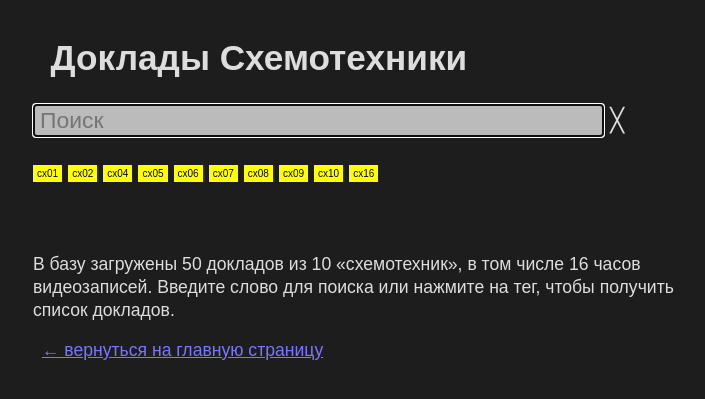
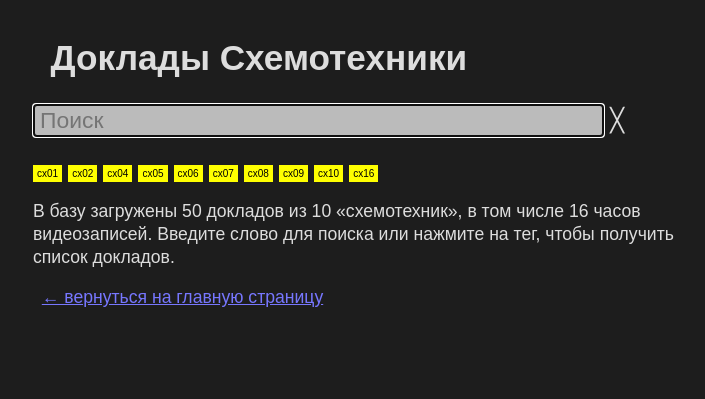
Before and after one commit to Zverik/schemotechnika, a Jekyll site: the page talks/index.html, which Jekyll copies as it is, in a window 1280 px wide. Shown: the top 399 px of the page, without its empty margins (257-962 px from the left). Built offline with Jekyll 4.4.1, drawn with Linux system fonts in a browser that asks for light colours; nearby versions of some CDN libraries.

Commit message:
Fix if clause

```diff
--- a/schemo.css
+++ b/schemo.css
@@ -62,6 +62,10 @@ li p {
   margin: 2em 0;
 }
 
+.tags {
+  margin: 1em 0;
+}
+
 .tag {
   display: inline-block;
   padding: 2px 4px;
--- a/talks/index.html
+++ b/talks/index.html
@@ -20,7 +20,7 @@
       <div class="tags">
         <span v-for="tag in allTags" class="tag" @click="clickTag">{{ tag }}</span>
       </div>
-      <table v-if="results" cellpadding="1" cellspacing="0" id="search-results">
+      <table v-if="results.length" cellpadding="1" cellspacing="0" id="search-results">
         <template v-for="talk in results">
           <tr @click="toggleOpen(talk.key)" class="result">
             <td>Cx{{ talk.cx.cx }}</td>
```
